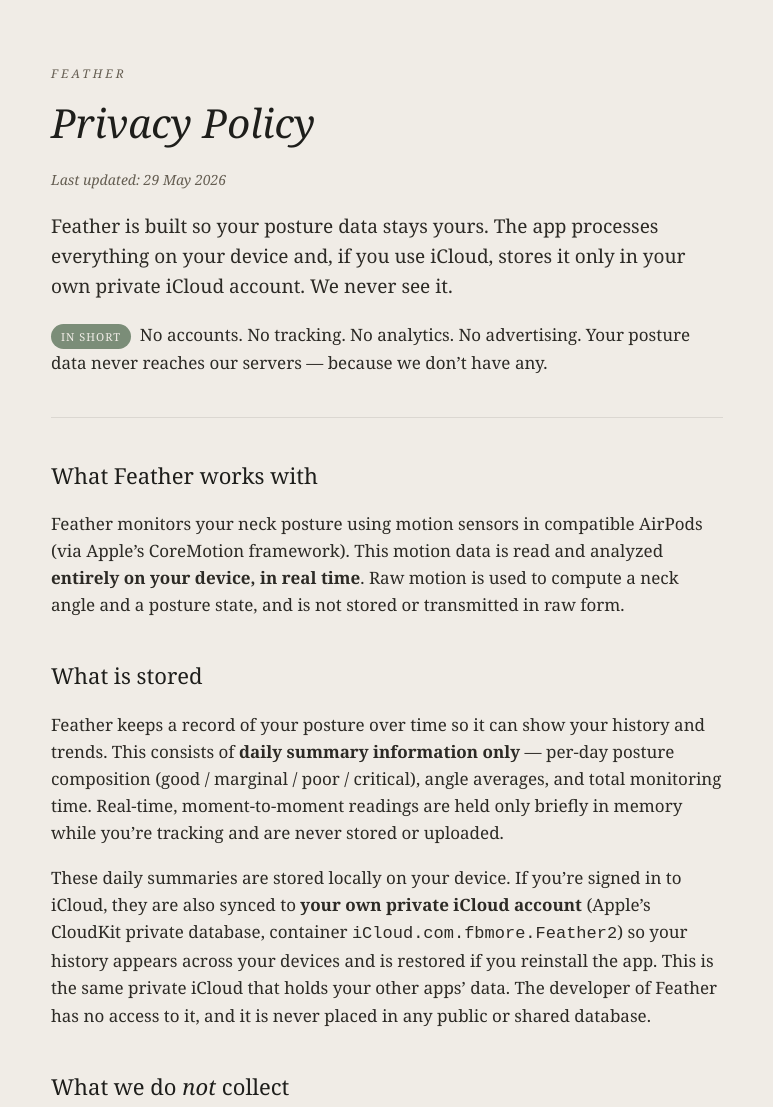
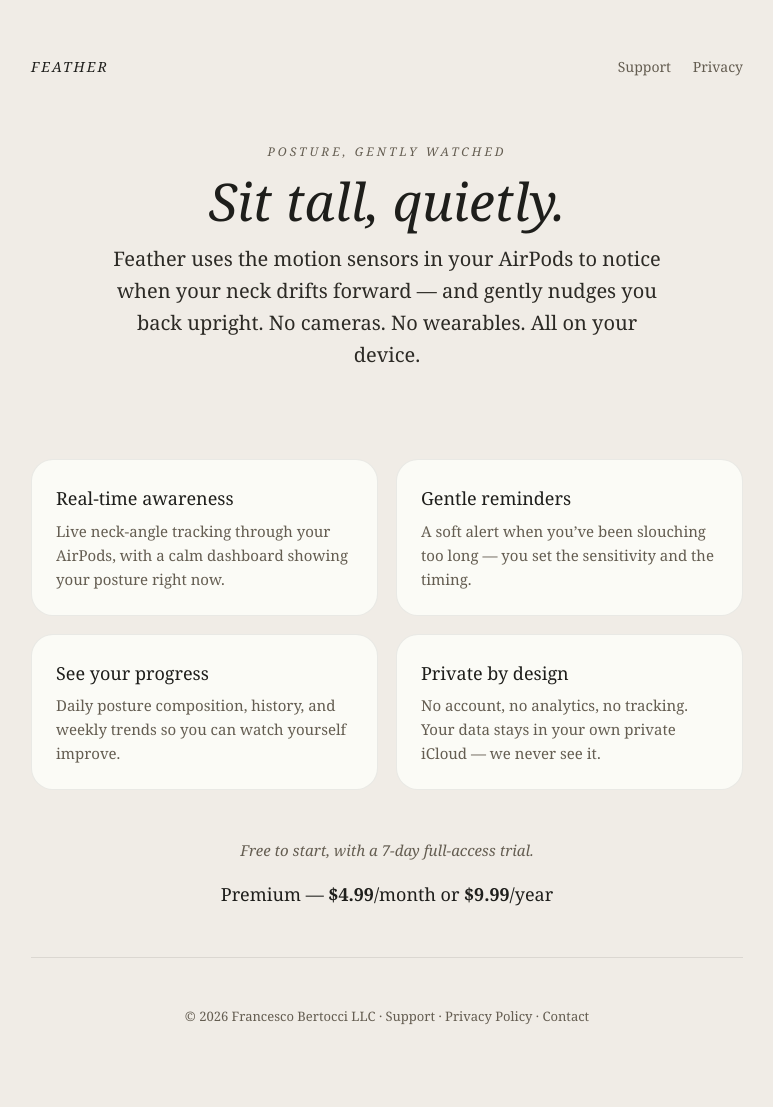
Before and after one commit to fbmore/feather-app, a plain HTML site: page index.html in a window 1280 px wide. Shown: the top 1107 px of the page, without its empty margins (253-1026 px from the left). Drawn offline with Linux system fonts and the light colour scheme.

Commit message:
Add marketing landing + support pages; move policy to privacy.html

```diff
--- a/index.html
+++ b/index.html
@@ -3,71 +3,81 @@
 <head>
 <meta charset="UTF-8">
 <meta name="viewport" content="width=device-width, initial-scale=1.0">
-<title>Feather — Privacy Policy</title>
+<title>Feather — Posture coaching with AirPods</title>
+<meta name="description" content="Feather is a quiet posture coach that uses your AirPods to notice when you slouch and gently nudges you upright. Private by design.">
 <style>
-  :root { --ink:#1e1e1b; --muted:#645d51; --canvas:#f0ece6; --accent:#7b8d78; }
+  :root { --ink:#1e1e1b; --muted:#645d51; --canvas:#f0ece6; --accent:#7b8d78; --surface:#fbfbf6; }
   * { box-sizing: border-box; }
-  body {
-    margin: 0; background: var(--canvas); color: var(--ink);
-    font-family: ui-serif, Georgia, "Times New Roman", serif;
-    line-height: 1.6; -webkit-font-smoothing: antialiased;
-  }
-  .wrap { max-width: 720px; margin: 0 auto; padding: 64px 24px 96px; }
-  .kicker { font-size: 12px; letter-spacing: 3px; text-transform: uppercase; color: var(--muted); font-style: italic; }
-  h1 { font-size: 40px; font-weight: 300; font-style: italic; margin: 8px 0 4px; }
-  h2 { font-size: 22px; font-weight: 400; margin: 40px 0 8px; }
-  p, li { font-size: 17px; color: #2c2a25; }
-  .muted { color: var(--muted); font-size: 14px; font-style: italic; }
-  a { color: var(--accent); }
-  .lead { font-size: 19px; }
-  hr { border: none; border-top: 1px solid rgba(30,30,27,.1); margin: 40px 0; }
-  .pill { display:inline-block; background: var(--accent); color: var(--canvas); font-size: 11px; letter-spacing: 1px; text-transform: uppercase; padding: 4px 10px; border-radius: 999px; }
-  footer { margin-top: 56px; font-size: 13px; color: var(--muted); }
+  body { margin:0; background:var(--canvas); color:var(--ink);
+    font-family: ui-serif, Georgia, "Times New Roman", serif; line-height:1.6; -webkit-font-smoothing:antialiased; }
+  a { color: var(--accent); text-decoration: none; }
+  a:hover { text-decoration: underline; }
+  .wrap { max-width: 760px; margin: 0 auto; padding: 56px 24px 80px; }
+  nav { display:flex; justify-content:space-between; align-items:center; font-size:14px; }
+  nav .brand { font-weight:500; letter-spacing:2px; text-transform:uppercase; font-style:italic; color:var(--ink); }
+  nav .links a { margin-left:18px; color:var(--muted); }
+  .hero { text-align:center; padding: 64px 0 40px; }
+  .kicker { font-size:12px; letter-spacing:3px; text-transform:uppercase; color:var(--muted); font-style:italic; }
+  h1 { font-size:52px; font-weight:300; font-style:italic; margin:10px 0 14px; line-height:1.1; }
+  .lead { font-size:20px; color:#2c2a25; max-width:560px; margin:0 auto; }
+  .features { display:grid; grid-template-columns:1fr; gap:18px; margin:48px 0; }
+  @media (min-width:620px){ .features{ grid-template-columns:1fr 1fr; } }
+  .card { background:var(--surface); border:0.5px solid rgba(30,30,27,.08); border-radius:22px; padding:24px; }
+  .card h3 { margin:0 0 6px; font-size:18px; font-weight:400; }
+  .card p { margin:0; font-size:15px; color:var(--muted); }
+  .price { text-align:center; margin:48px 0; }
+  .price .tag { font-size:15px; color:var(--muted); font-style:italic; }
+  .price .amt { font-size:18px; }
+  hr { border:none; border-top:1px solid rgba(30,30,27,.1); margin:48px 0; }
+  footer { text-align:center; font-size:13px; color:var(--muted); }
+  footer a { color:var(--muted); }
 </style>
 </head>
 <body>
 <div class="wrap">
-  <div class="kicker">Feather</div>
-  <h1>Privacy Policy</h1>
-  <p class="muted">Last updated: 29 May 2026</p>
+  <nav>
+    <span class="brand">Feather</span>
+    <span class="links">
+      <a href="support.html">Support</a>
+      <a href="privacy.html">Privacy</a>
+    </span>
+  </nav>
 
-  <p class="lead">Feather is built so your posture data stays yours. The app processes everything on your device and, if you use iCloud, stores it only in your own private iCloud account. We never see it.</p>
+  <header class="hero">
+    <div class="kicker">Posture, gently watched</div>
+    <h1>Sit tall, quietly.</h1>
+    <p class="lead">Feather uses the motion sensors in your AirPods to notice when your neck drifts forward — and gently nudges you back upright. No cameras. No wearables. All on your device.</p>
+  </header>
 
-  <p><span class="pill">In short</span> &nbsp;No accounts. No tracking. No analytics. No advertising. Your posture data never reaches our servers — because we don’t have any.</p>
+  <section class="features">
+    <div class="card">
+      <h3>Real-time awareness</h3>
+      <p>Live neck-angle tracking through your AirPods, with a calm dashboard showing your posture right now.</p>
+    </div>
+    <div class="card">
+      <h3>Gentle reminders</h3>
+      <p>A soft alert when you’ve been slouching too long — you set the sensitivity and the timing.</p>
+    </div>
+    <div class="card">
+      <h3>See your progress</h3>
+      <p>Daily posture composition, history, and weekly trends so you can watch yourself improve.</p>
+    </div>
+    <div class="card">
+      <h3>Private by design</h3>
+      <p>No account, no analytics, no tracking. Your data stays in your own private iCloud — we never see it.</p>
+    </div>
+  </section>
+
+  <div class="price">
+    <p class="tag">Free to start, with a 7-day full-access trial.</p>
+    <p class="amt">Premium — <strong>$4.99</strong>/month or <strong>$9.99</strong>/year</p>
+  </div>
 
   <hr>
 
-  <h2>What Feather works with</h2>
-  <p>Feather monitors your neck posture using motion sensors in compatible AirPods (via Apple’s CoreMotion framework). This motion data is read and analyzed <strong>entirely on your device, in real time</strong>. Raw motion is used to compute a neck angle and a posture state, and is not stored or transmitted in raw form.</p>
-
-  <h2>What is stored</h2>
-  <p>Feather keeps a record of your posture over time so it can show your history and trends. This consists of <strong>daily summary information only</strong> — per-day posture composition (good / marginal / poor / critical), angle averages, and total monitoring time. Real-time, moment-to-moment readings are held only briefly in memory while you’re tracking and are never stored or uploaded.</p>
-  <p>These daily summaries are stored locally on your device. If you’re signed in to iCloud, they are also synced to <strong>your own private iCloud account</strong> (Apple’s CloudKit private database, container <code>iCloud.com.fbmore.Feather2</code>) so your history appears across your devices and is restored if you reinstall the app. This is the same private iCloud that holds your other apps’ data. The developer of Feather has no access to it, and it is never placed in any public or shared database.</p>
-
-  <h2>What we do <em>not</em> collect</h2>
-  <ul>
-    <li>No account, sign-in, name, email, or phone number is required or collected.</li>
-    <li>No analytics, usage tracking, crash reporting, or advertising SDKs of any kind.</li>
-    <li>No location data.</li>
-    <li>No data is sent to the developer or to any third-party server (other than as described below for purchases).</li>
-  </ul>
-
-  <h2>Subscriptions &amp; purchases</h2>
-  <p>Feather offers an optional premium subscription. Purchases are processed by Apple and managed through <a href="https://www.revenuecat.com/privacy/" target="_blank" rel="noopener">RevenueCat</a>, which handles subscription status and receipt validation. Feather identifies your subscription using an <strong>anonymous identifier</strong> generated per installation — no personal information (name, email, etc.) is sent. Apple’s standard purchase terms and privacy practices apply to the transaction itself.</p>
-
-  <h2>Notifications</h2>
-  <p>Feather can send you <strong>local notifications</strong> (generated on your device) to remind you when your posture has needed correcting for a while. These are not push notifications and do not involve any server.</p>
-
-  <h2>Children’s privacy</h2>
-  <p>Feather is not directed at children under 13 and does not knowingly collect any personal information from them.</p>
-
-  <h2>Changes to this policy</h2>
-  <p>If this policy changes, the updated version will be posted on this page with a new “last updated” date.</p>
-
-  <h2>Contact</h2>
-  <p>Feather is operated by <strong>Francesco Bertocci LLC</strong>. Questions about privacy or your data? Email <a href="mailto:fbmore+featherapp@gmail.com">fbmore+featherapp@gmail.com</a>.</p>
-
-  <footer>© 2026 Francesco Bertocci LLC. Feather is a product of Francesco Bertocci LLC. This policy describes the Feather iOS app.</footer>
+  <footer>
+    <p>© 2026 Francesco Bertocci LLC · <a href="support.html">Support</a> · <a href="privacy.html">Privacy Policy</a> · <a href="mailto:fbmore+featherapp@gmail.com">Contact</a></p>
+  </footer>
 </div>
 </body>
 </html>
```
Also changed, not shown: privacy.html (added, +74 -0 lines), support.html (added, +63 -0 lines).
